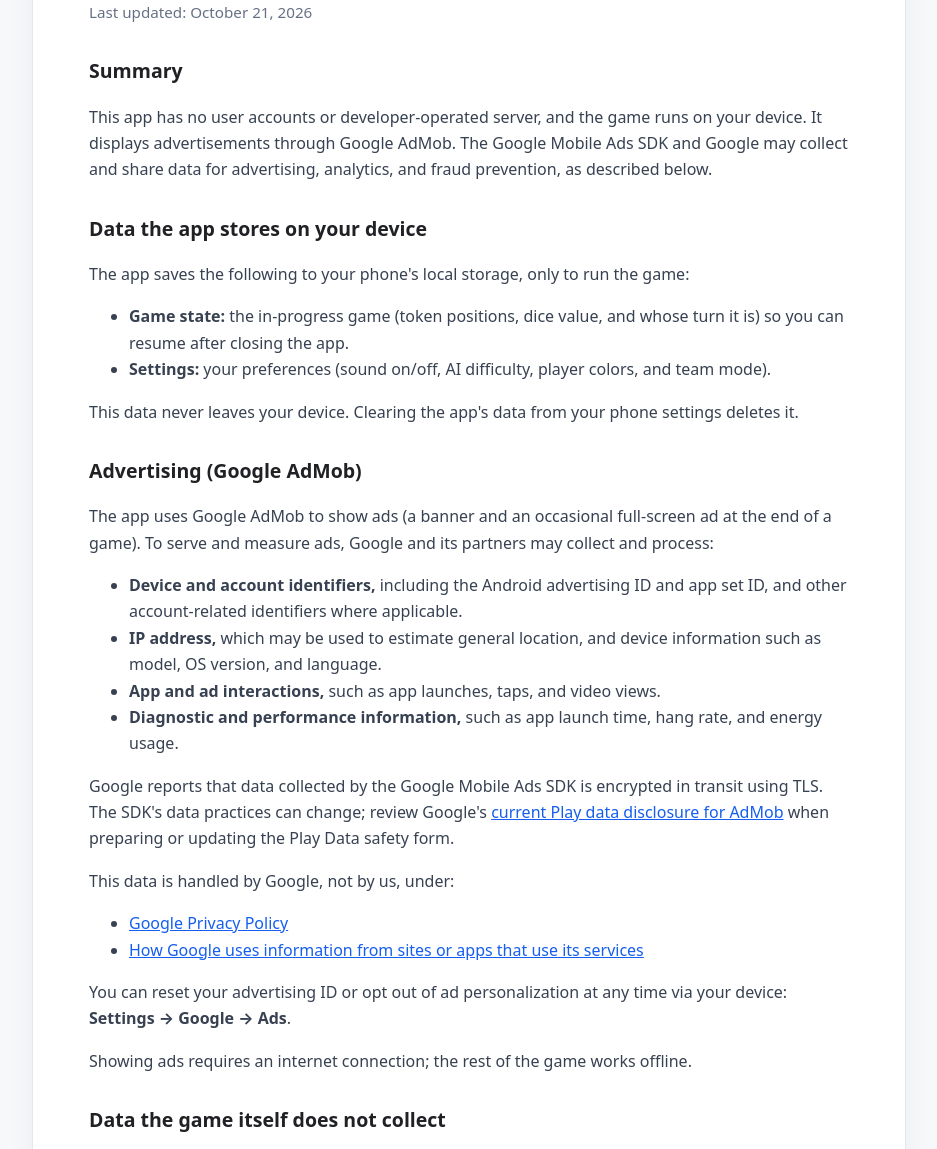
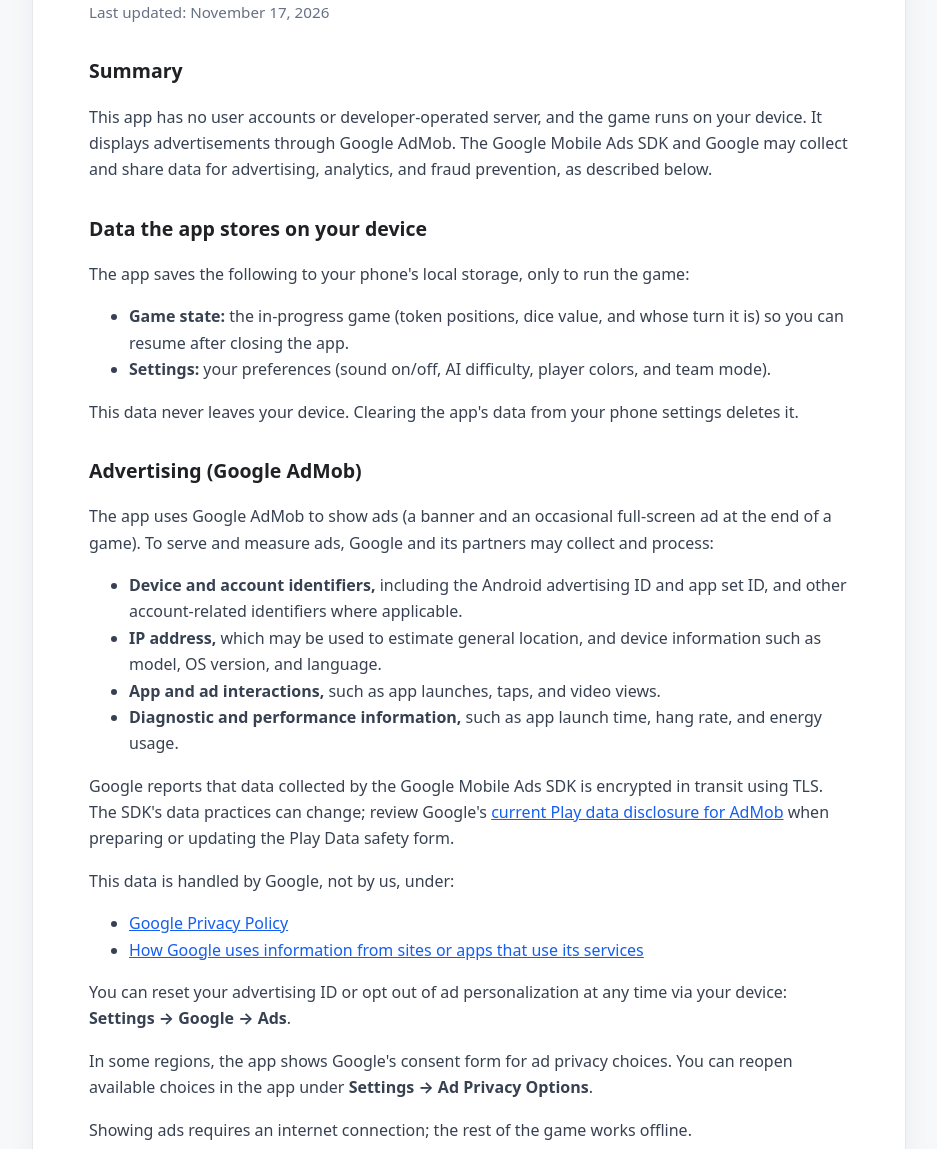
Before and after one commit to dandollakalpana0507/ludo-privacy-policy, a plain HTML site: page index.html in a window 1280 px wide. Shown: the part 119-1268 px from the top of the page, without its empty margins (171-1108 px from the left). Drawn offline with Linux system fonts and the light colour scheme.

Commit message:
Update AdMob consent privacy disclosure

```diff
--- a/index.html
+++ b/index.html
@@ -20,7 +20,7 @@
   <body>
     <main>
       <h1>Privacy Policy — Ludo</h1>
-      <p class="updated">Last updated: October 21, 2026</p>
+      <p class="updated">Last updated: November 17, 2026</p>
 
       <h2>Summary</h2>
       <p>This app has no user accounts or developer-operated server, and the game runs on your device. It displays advertisements through Google AdMob. The Google Mobile Ads SDK and Google may collect and share data for advertising, analytics, and fraud prevention, as described below.</p>
@@ -48,6 +48,7 @@
         <li><a href="https://policies.google.com/technologies/partner-sites">How Google uses information from sites or apps that use its services</a></li>
       </ul>
       <p>You can reset your advertising ID or opt out of ad personalization at any time via your device: <strong>Settings → Google → Ads</strong>.</p>
+      <p>In some regions, the app shows Google's consent form for ad privacy choices. You can reopen available choices in the app under <strong>Settings → Ad Privacy Options</strong>.</p>
       <p>Showing ads requires an internet connection; the rest of the game works offline.</p>
 
       <h2>Data the game itself does not collect</h2>
```
Also changed, not shown: 1 other file.
